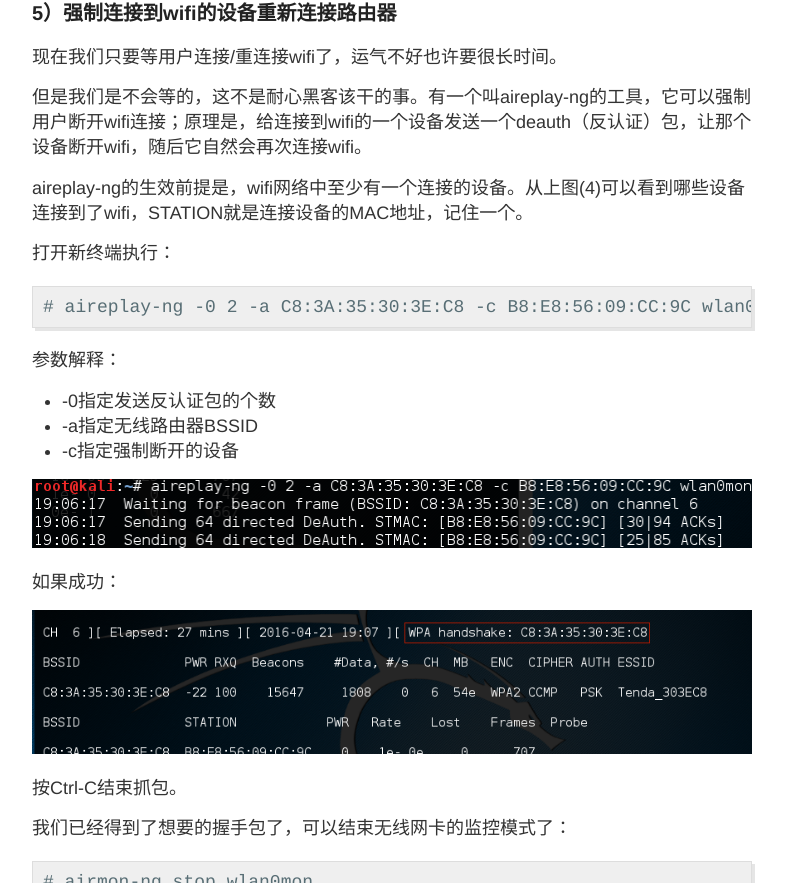
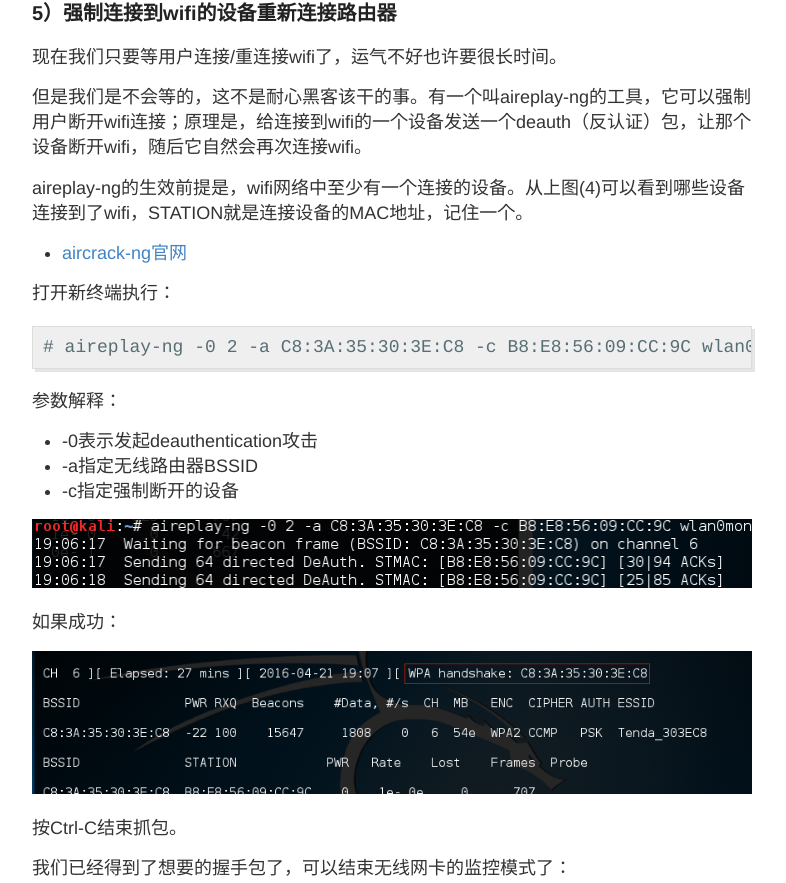
Before and after one commit to tiancode/tiancode.github.io, a Jekyll site: the page built from _posts/2016-4-21-kali-linux-crack-wifi-wpa.md, in a window 1280 px wide and 900 px high, scrolled down 2675 px, cut to the strip 17-900 px from the top of the window. Shown: the whole strip, without its empty margins (248-1034 px from the left). Built offline with Jekyll 4.4.1, drawn with Linux system fonts in a browser that asks for light colours; comment, search, counter and statistics services are not loaded.

Commit message:
Update 2016-4-21-kali-linux-crack-wifi-wpa.md

```diff
--- a/_posts/2016-4-21-kali-linux-crack-wifi-wpa.md
+++ b/_posts/2016-4-21-kali-linux-crack-wifi-wpa.md
@@ -90,6 +90,8 @@ Kali Linux能做很多事，但是它主要以渗透测试及'破解wifi密码'
 
 aireplay-ng的生效前提是，wifi网络中至少有一个连接的设备。从上图(4)可以看到哪些设备连接到了wifi，STATION就是连接设备的MAC地址，记住一个。
 
+* [aircrack-ng官网](https://www.aircrack-ng.org)
+
 打开新终端执行：
 
 {% highlight shell %}
@@ -98,7 +100,7 @@ aireplay-ng的生效前提是，wifi网络中至少有一个连接的设备。
 
 参数解释：
 
-* -0指定发送反认证包的个数
+* -0表示发起deauthentication攻击
 * -a指定无线路由器BSSID
 * -c指定强制断开的设备
 
```
